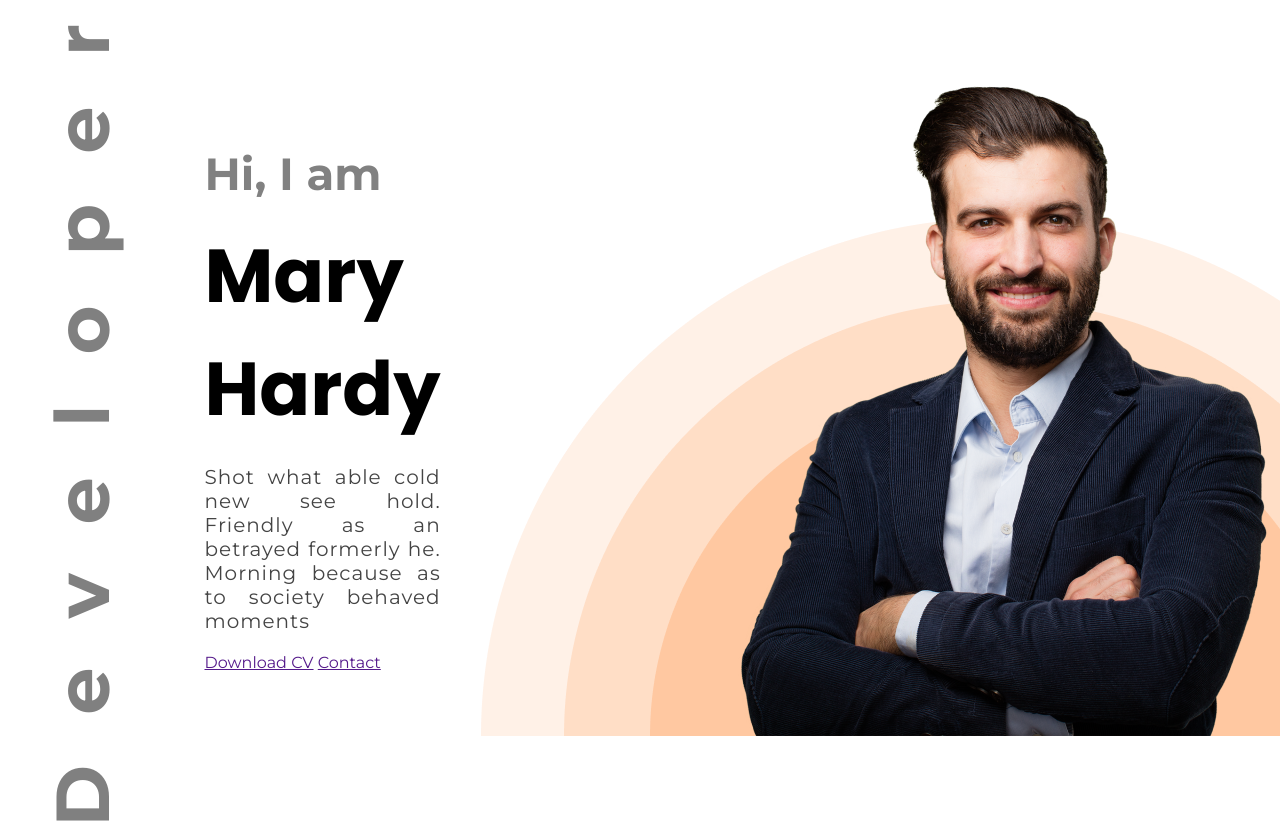
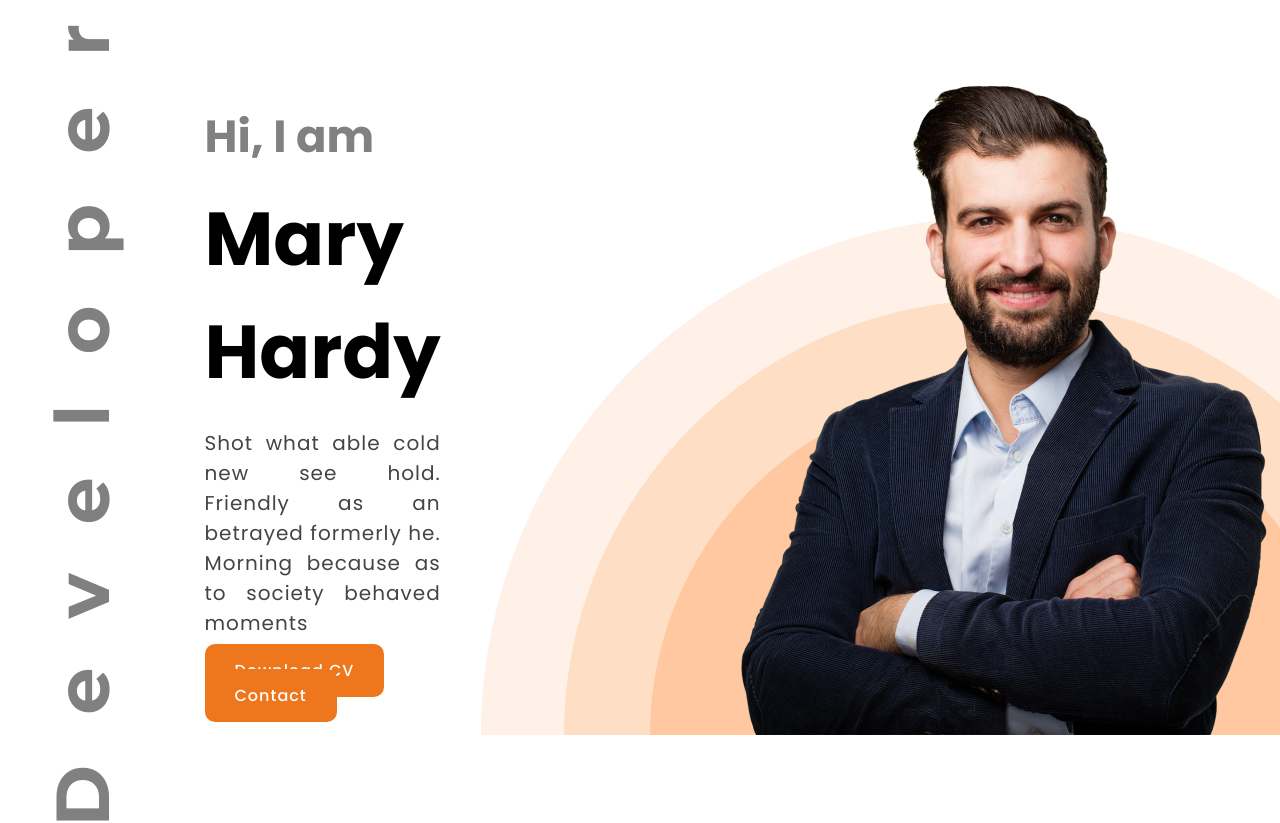
Before and after one commit to shirajulshadhin/web-developer-portfolio, a plain HTML site: page index.html in a window 1280 px wide. Shown: the top 823 px of the page. Drawn offline with Linux system fonts and the light colour scheme.

Commit message:
button added

```diff
--- a/index.html
+++ b/index.html
@@ -31,8 +31,8 @@
             <p>
                 Shot what able cold new see hold. Friendly as an betrayed formerly he. Morning because as to society behaved moments
             </p>
-            <a href="">Download CV</a>
-            <a href="">Contact</a>
+            <a href="" class="button">Download CV</a>
+            <a href="" class="button">Contact</a>
         </div>
         <div class="hero-image">
             <img src="images/Group 3988.png" alt="">
@@ -152,7 +152,7 @@
             </div>
 
         </div>
-        <a href="">Download CV</a>
+        <a href="" class="button">Download CV</a>
     </section>
 
     <section class="contact-us">
--- a/style.css
+++ b/style.css
@@ -1,8 +1,14 @@
 body{
     margin: 0;
-    font-family: Montserrat;
-    /* font-family: 'Montserrat', sans-serif;
-    font-family: 'Poppins', sans-serif; */
+    /* font-family: Montserrat; */
+    font-family: 'Montserrat', sans-serif;
+    font-family: 'Poppins', sans-serif;
+}
+.button{
+    padding: 15px 30px;
+    background-color: rgb(238, 119, 30);
+    color: white;
+    border-radius: 10px;
 }
 .hero{
     display: flex;
@@ -43,6 +49,13 @@ body{
     color: rgb(68, 68, 68);
     letter-spacing: 1px;
 }
+.hero-text a{
+    font-family: 'Poppins', sans-serif;
+    font-weight: 500;
+    text-decoration: none;
+    letter-spacing: 1px;
+    margin-right: 15px;
+}
 .hero-image{
     width: 100%;
 }
@@ -79,37 +92,6 @@ body{
     font-size: 18px;
     font-weight: 500;
 }
-/* .service{
-    margin-top: 150px;
-}
-.service-heading h1{
-    text-align: center;
-    font-size: 40px;
-    letter-spacing: 0.5px;
-}
-.service-heading p{
-    text-align: center;
-    font-size: 20px;
-    color: rgb(68, 68, 68);
-    letter-spacing: 1px;
-    word-spacing: 1px;
-    line-height: 25px;
-}
-.service-box{
-    display: flex;
-    justify-content: space-around;
-    margin: 50px 0px;
-    padding: 25px 60px;
-
-}
-.service-box div{
-    padding: 40px;
-    box-shadow: 10px 10px 40px rgb(156, 155, 155);
-    border-radius: 15px;
-}
-.service-box p{
-    line-height: 25px;
-} */
 .service{
     margin-top: 150px;
 }
@@ -144,6 +126,10 @@ body{
 }
 .summary{
     margin-top: 150px;
+    text-align: center;
+}
+.summary a{
+    text-decoration: none;
 }
 .summary h1{
     font-size: 40px;
```
